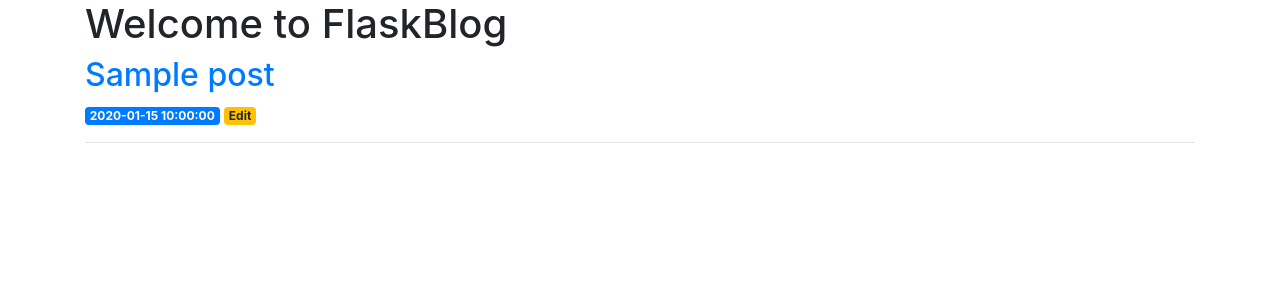
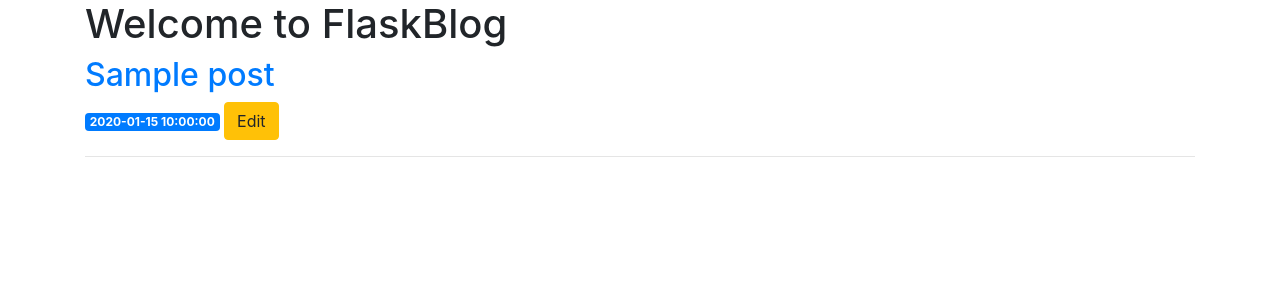
Before and after one commit to stoeipoes02/pentrad, a Flask app: template templates/index.html in a window 1280 px wide. Shown: the part 56-356 px from the top of the page. Run offline with Flask 2, Linux system fonts and the light colour scheme; the template is opened without the code that fills it: most values are stand-ins (such as "Sample title", 1, 10 or a date in 2020); some libraries are stand-ins or nearby versions.

Commit message:
badge->button

```diff
--- a/templates/index.html
+++ b/templates/index.html
@@ -8,7 +8,7 @@
         </a>
         <span class="badge badge-primary">{{ post['created'] }}</span>
         <a href="{{ url_for('edit', id=post['id']) }}">
-            <span class="badge badge-warning">Edit</span>
+            <span class="btn btn-warning">Edit</span>
         </a>
         <hr>
     {% endfor %}
```
